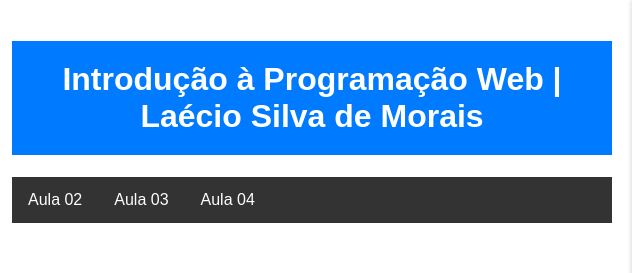
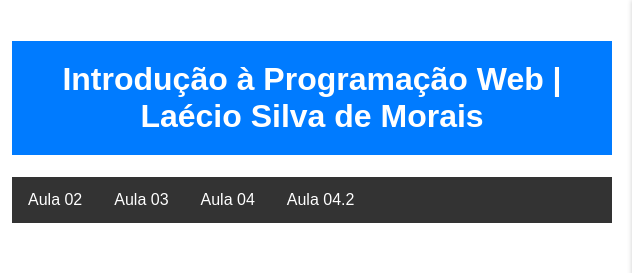
Before and after one commit to laecioinfo/projweb, a plain HTML site: page index.html in a window 1280 px wide. Shown: the top 273 px of the page, 8-648 px from the left. Drawn offline with Linux system fonts and the light colour scheme.

Commit message:
Update index.html

```diff
--- a/index.html
+++ b/index.html
@@ -67,6 +67,7 @@
         <li><a href="aula02/ProjetoWeb/index.html">Aula 02</a></li>
         <li><a href="aula03/index.html">Aula 03</a></li>
         <li><a href="aula04/index.html">Aula 04</a></li>
+        <li><a href="aula04.2/index.html">Aula 04.2</a></li>
     </ul>
 
         </div>
```
